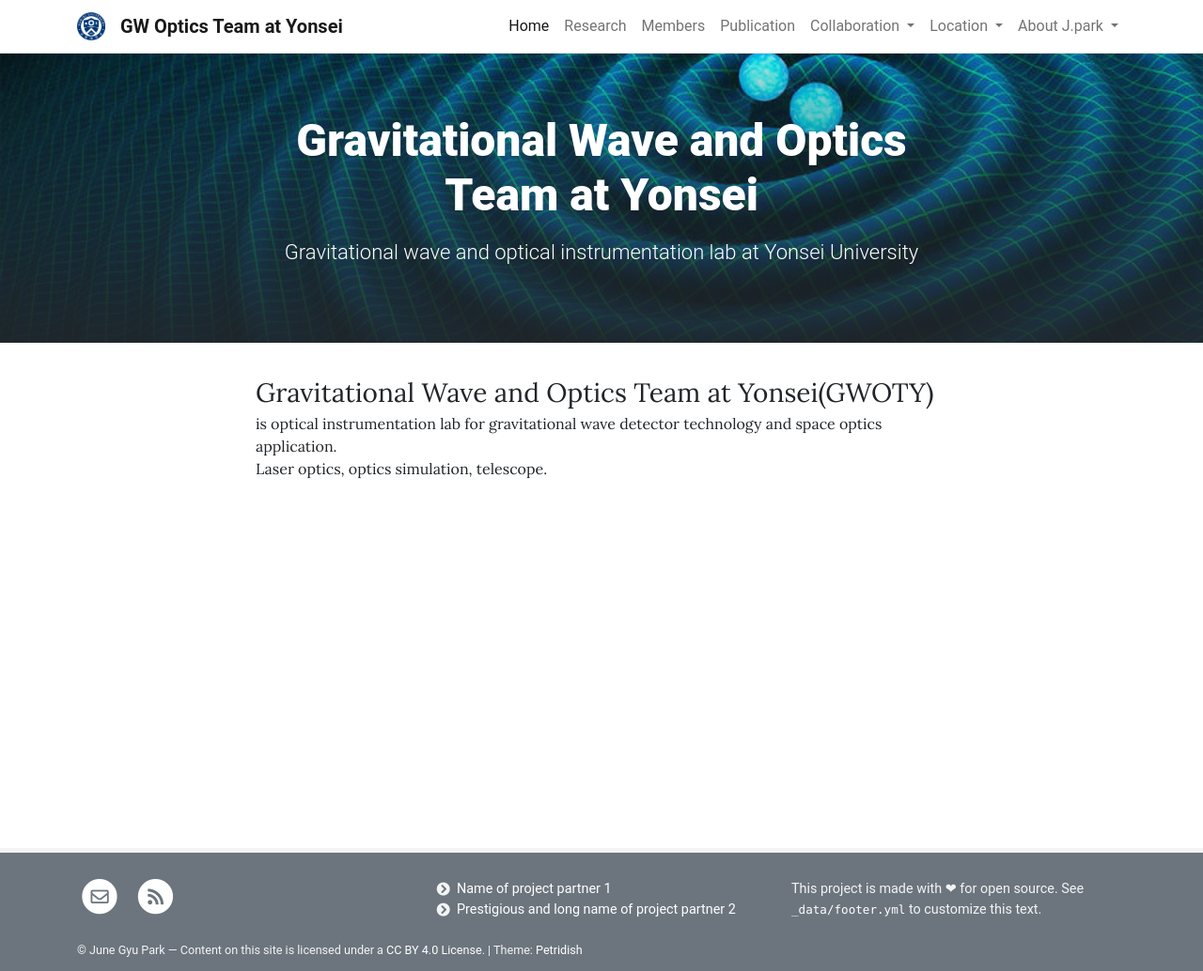
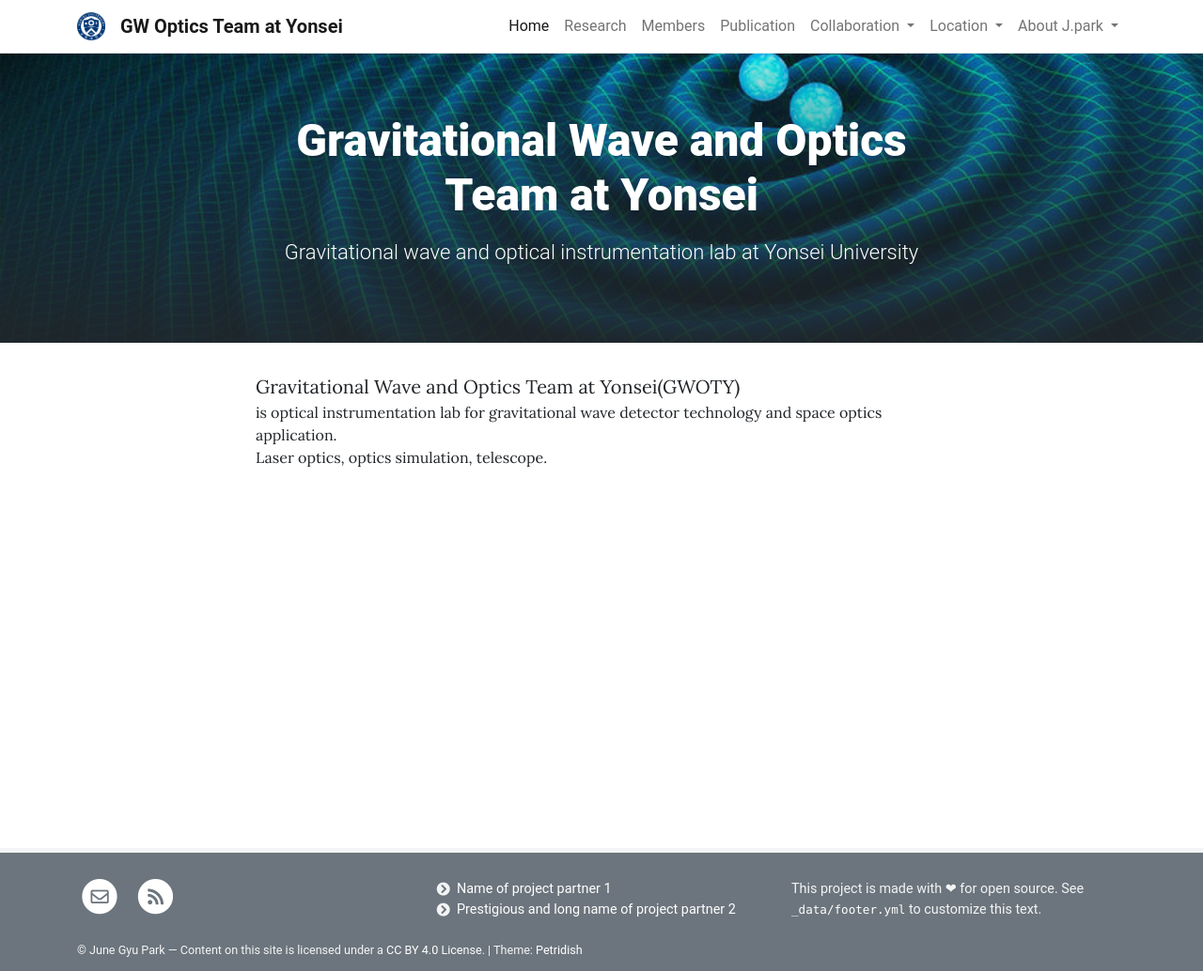
Before and after one commit to jgpark84/testpage, a Jekyll site: the page built from pages/home.md, in a window 1280 px wide. Shown: the whole page at 94% size. Built offline with Jekyll 4.4.1, drawn with Linux system fonts in a browser that asks for light colours.

Commit message:
Update home.md

```diff
--- a/pages/home.md
+++ b/pages/home.md
@@ -6,6 +6,6 @@ background: /assets/theme/images/banne.jpg
 permalink: /
 ---
 
-<span style="font-size:28px">Gravitational Wave and Optics Team at Yonsei(GWOTY)</span>
+<span style="font-size:20px">Gravitational Wave and Optics Team at Yonsei(GWOTY)</span>
 is optical instrumentation lab for gravitational wave detector technology and space optics application.
 Laser optics, optics simulation, telescope.
```
